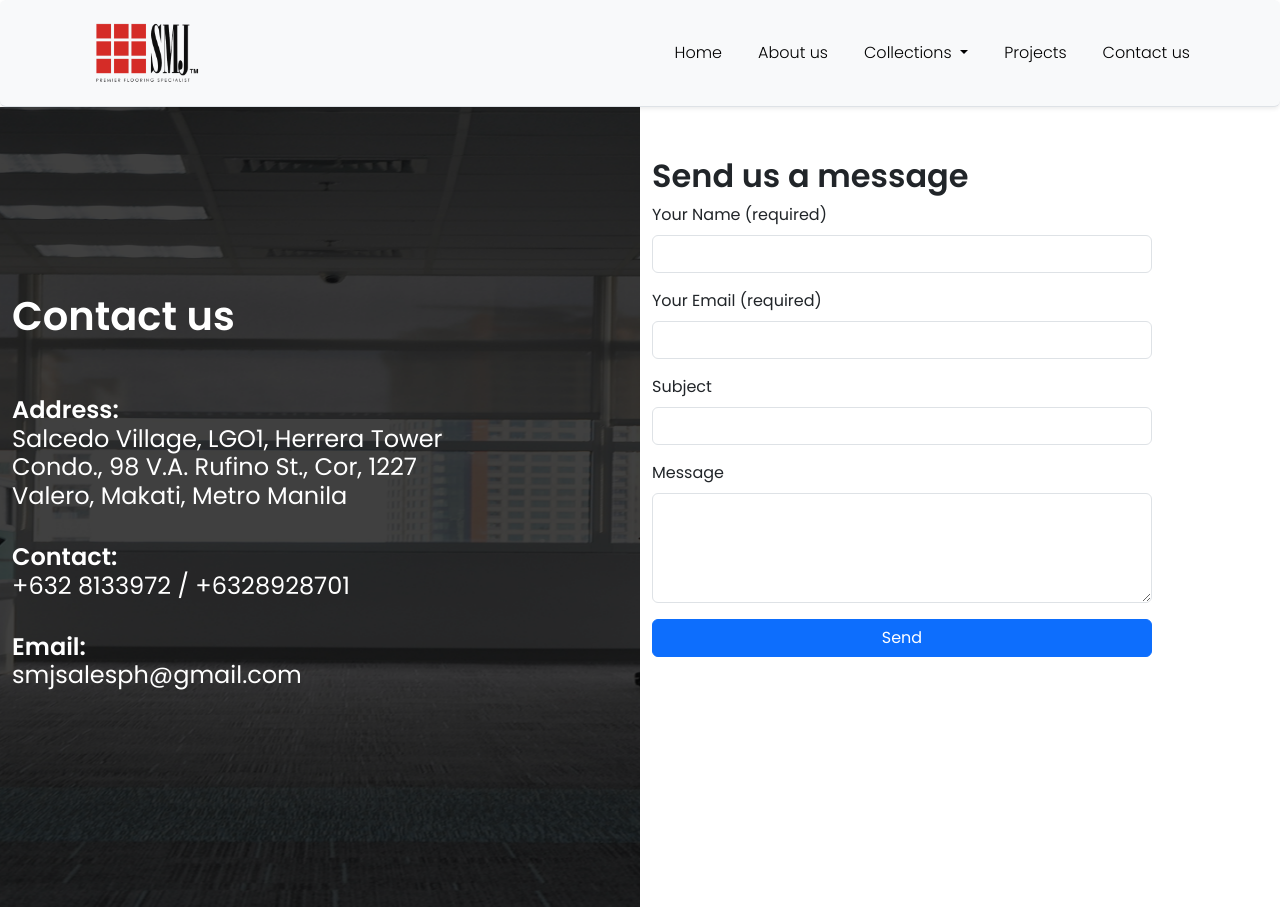
After one commit to migo3ol/SMJFurnishingsPh, a PHP site: page /contactus.php in a window 1280 px wide. The commit adds this page. Run offline with PHP 8.4, Linux system fonts and the light colour scheme.

Commit message:
added new files

```diff
--- /dev/null
+++ b/contactus.php
@@ -0,0 +1,140 @@
+<?php
+
+include 'database.php';
+
+if ($_SERVER["REQUEST_METHOD"] == "POST") {
+    $name = htmlspecialchars($_POST["name"]);
+    $email = htmlspecialchars($_POST["email"]);
+    $subject = htmlspecialchars($_POST["subject"]);
+    $message = htmlspecialchars($_POST["message"]);
+
+    // Save to Database
+    $stmt = $conn->prepare("INSERT INTO messages (name, email, subject, message) VALUES (?, ?, ?, ?)");
+    $stmt->bind_param("ssss", $name, $email, $subject, $message);
+    $stmt->execute();
+    $stmt->close();
+
+    // Send Email to Admin
+    $admin_email = "smjsalesph@gmail.com";
+    $email_subject = "New Contact Message from $name";
+    $email_body = "Name: $name\nEmail: $email\nSubject: $subject\nMessage:\n$message";
+    $headers = "From: $email\r\nReply-To: $email\r\n";
+
+    if (mail($admin_email, $email_subject, $email_body, $headers)) {
+        $success_message = "Message sent and saved successfully!";
+    } else {
+        $error_message = "Message saved, but email sending failed.";
+    }
+}
+?>
+
+<!DOCTYPE html>
+<html lang="en">
+<head>
+    <meta charset="UTF-8">
+    <meta name="viewport" content="width=device-width, initial-scale=1.0">
+    <title>Contact Us</title>
+
+    <!-- Bootstrap CSS -->
+    <link href="https://cdn.jsdelivr.net/npm/bootstrap@5.3.0/dist/css/bootstrap.min.css" rel="stylesheet">
+
+    <!-- Bootstrap JS -->
+    <script src="https://cdn.jsdelivr.net/npm/bootstrap@5.3.3/dist/js/bootstrap.bundle.min.js"
+    integrity="sha384-YvpcrYf0tY3lHB60NNkmXc5s9fDVZLESaAA55NDzOxhy9GkcIdslK1eN7N6jIeHz" crossorigin="anonymous"></script>
+
+    <!-- Font -->
+    <link href="https://fonts.googleapis.com/css2?family=Poppins:wght@300;400;600&display=swap" rel="stylesheet">
+
+    <style>
+        body {
+            font-family: 'Poppins', sans-serif;
+        }
+        .contact-section {
+            background: url('assets/contact-us-cover.png') no-repeat center center/cover;
+            color: white;
+            padding: 100px;
+            display: flex;
+            flex-direction: column;
+            justify-content: center;
+            align-items: flex-start;
+            text-align: left;
+            height: 100vh;
+        }
+        .contact-section h2 {
+            font-weight: 600;
+        }
+        .contact-section p {
+            margin: 5px 0;
+            font-size: 16px;
+        }
+        .form-section {
+            padding: 50px;
+        }
+        .form-section h2 {
+            font-weight: 600;
+        }
+        .form-control {
+            max-width: 500px;
+            align-items: center;
+            border-radius: 10px;
+        }
+        .btn-custom {
+            max-width: 500px;
+            width: 100%;
+            border-radius: 10px;
+        }
+    </style>
+</head>
+<body>
+
+    <!-- Navbar -->
+<?php include 'navbar.php'; ?>
+
+<div class="container-fluid">
+        <div class="row">
+            <!-- Left Section -->
+            <div class="col-md-6 contact-section">
+                <h1><strong>Contact us</h1></strong><br><br>
+                <h4><strong>Address:</strong><br>
+                    Salcedo Village, LGO1, Herrera Tower<br>
+                    Condo., 98 V.A. Rufino St., Cor, 1227<br>
+                    Valero, Makati, Metro Manila</h4><br>
+                <h4><strong>Contact:</strong><br> +632 8133972 / +6328928701</h4><br>
+                <h4><strong>Email:</strong><br> smjsalesph@gmail.com</h4><br>
+            </div>
+
+            <!-- Right Section -->
+            <div class="col-md-6 form-section">
+                <h2>Send us a message</h2>
+
+                <?php if (isset($success_message)): ?>
+                    <div class="alert alert-success"><?= $success_message; ?></div>
+                <?php elseif (isset($error_message)): ?>
+                    <div class="alert alert-danger"><?= $error_message; ?></div>
+                <?php endif; ?>
+
+                <form action="" method="POST">
+                    <div class="mb-3">
+                        <label class="form-label">Your Name (required)</label>
+                        <input type="text" class="form-control" name="name" required>
+                    </div>
+                    <div class="mb-3">
+                        <label class="form-label">Your Email (required)</label>
+                        <input type="email" class="form-control" name="email" required>
+                    </div>
+                    <div class="mb-3">
+                        <label class="form-label">Subject</label>
+                        <input type="text" class="form-control" name="subject">
+                    </div>
+                    <div class="mb-3">
+                        <label class="form-label">Message</label>
+                        <textarea class="form-control" name="message" rows="4"></textarea>
+                    </div>
+                    <button type="submit" class="btn btn-primary btn-custom">Send</button>
+                </form>
+            </div>
+        </div>
+    </div>
+
+</body>
+</html>
--- a/navbar.php
+++ b/navbar.php
@@ -44,7 +44,7 @@
                 </li>
 
                 <li class="nav-item"><a class="nav-link" href="#">Projects</a></li>
-                <li class="nav-item"><a class="nav-link" href="#">Contact us</a></li>
+                <li class="nav-item"><a class="nav-link" href="contactus.php">Contact us</a></li>
             </ul>
         </div>
     </div>
```
Also changed, not shown: assets/contact-us-cover.png (added).
